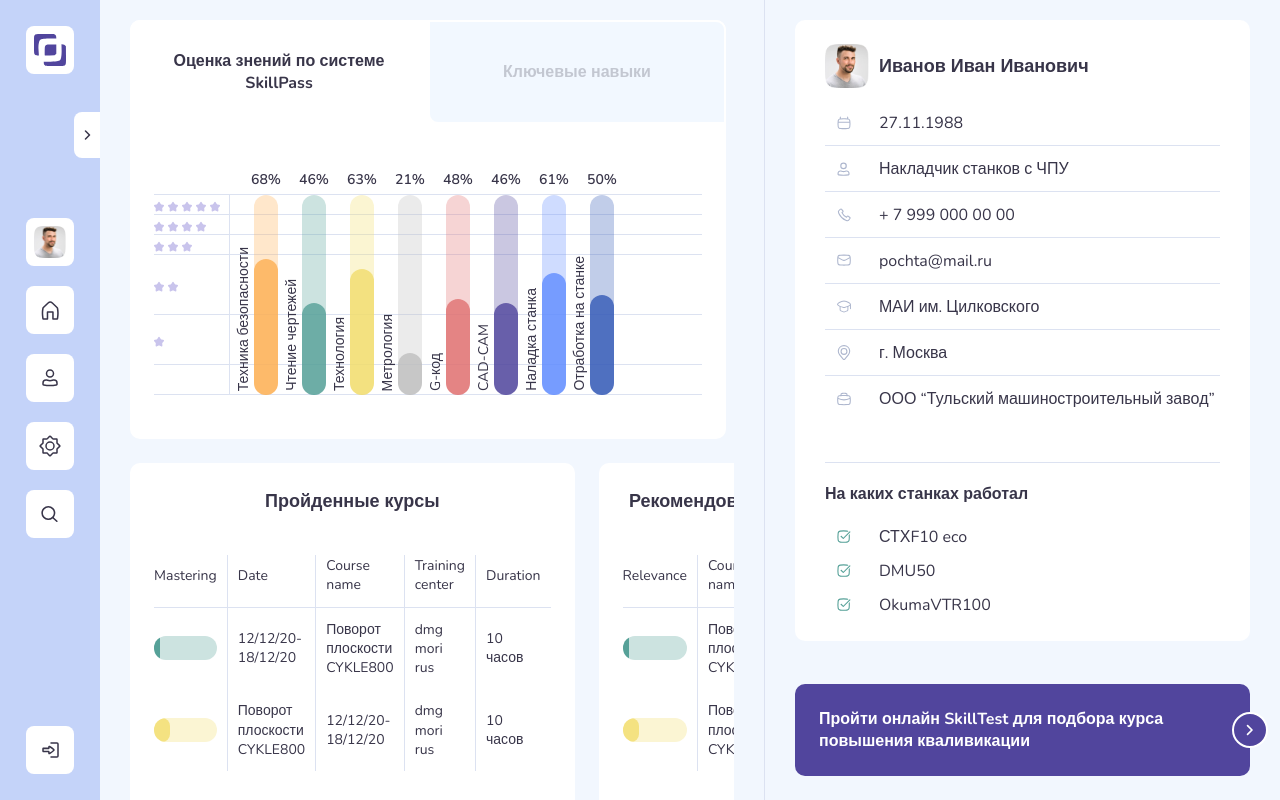
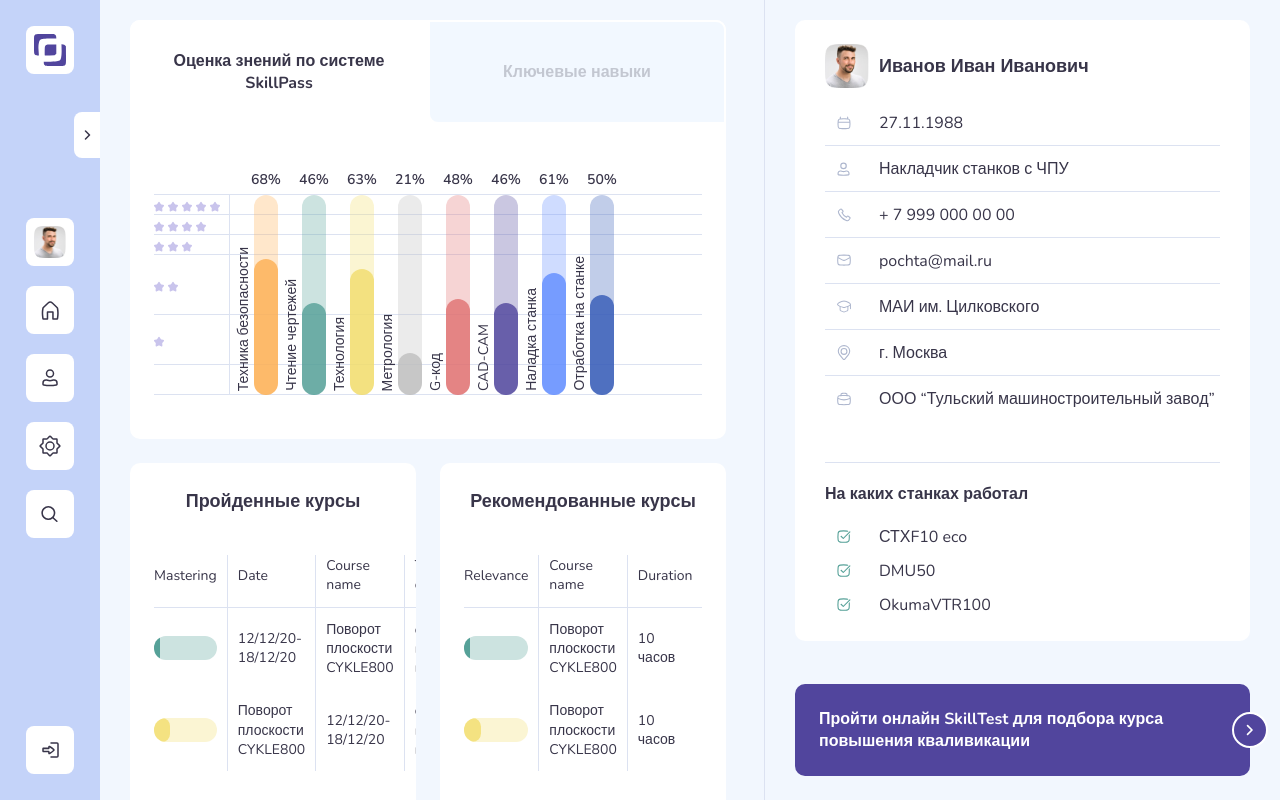
Before and after one commit to maksakoviliya/skillpass, a Vue app: page / in a window 1280 px wide. Built offline with nearby package versions, Linux system fonts and the light colour scheme.

Commit message:
Yet another fixes

```diff
--- a/src/App.vue
+++ b/src/App.vue
@@ -1,7 +1,7 @@
 <template>
   <div class="flex md:h-screen flex-col lg:flex-row md:overflow-hidden">
     <navbar />
-    <div class="lg:pl-25 w-full bg-sky-200 md:h-full">
+    <div class="pt-14 lg:pt-0 lg:pl-25 w-full bg-sky-200 md:h-full">
       <router-view />
     </div>
   </div>
--- a/src/components/Navbar.vue
+++ b/src/components/Navbar.vue
@@ -1,6 +1,6 @@
 <template>
   <div
-    class="bg-indigo-200 py-2.5 flex justify-between px-6 relative lg:fixed lg:inset-y-0 lg:max-h-100vh lg:flex-col lg:px-6.5 lg:py-6.5 z-30 lg:justify-start"
+    class="bg-indigo-200 py-2.5 flex justify-between px-6 fixed w-full lg:inset-y-0 lg:max-h-100vh lg:flex-col lg:px-6.5 lg:py-6.5 z-30 lg:justify-start"
     :class="wideMenu ? 'lg:w-57.5' : 'lg:w-25'"
   >
     <button
--- a/src/views/Employee.vue
+++ b/src/views/Employee.vue
@@ -3,7 +3,7 @@
     class="relative md:flex md:flex-row-reverse w-full md:px-7.5 md:h-full md:pb-13 lg:pb-0"
   >
     <div
-      class="md:w-1/2 xl:w-full xl:max-w-486 lg:w-5/12 md:pl-7.5 md:border-l border-indigo-300 w-full md:flex flex-col h-full justify-between pt-5 md:pb-6"
+      class="md:w-1/2 xl:w-full xl:max-w-486 lg:w-full lg:max-w-md md:pl-7.5 md:border-l border-indigo-300 w-full md:flex flex-col h-full justify-between pt-5 md:pb-6"
     >
       <div
         class="p-6 bg-white rounded-xl shadow-md lg:px-7.5 md:mb-6 md:overflow-auto custom-scroll"
@@ -275,14 +275,14 @@
       </div>
     </div>
     <div
-      class="md:w-1/2 xl:w-full lg:w-7/12 md:pr-2 md:mr-7.5 pt-5 md:pb-6 md:overflow-auto custom-scroll"
+      class="md:w-1/2 xl:w-full lg:w-full md:pr-2 md:mr-7.5 pt-5 md:pb-6 md:overflow-auto custom-scroll"
     >
       <div class="bg-white rounded-xl shadow-md">
         <tabs></tabs>
       </div>
       <div class="xl:flex gap-6">
         <div
-          class="p-6 bg-white rounded-xl shadow-md mt-6 flex-1 flex flex-col justify-between"
+          class="p-6 bg-white rounded-xl shadow-md mt-6 flex-1 flex flex-col justify-between overflow-auto"
         >
           <div
             class="border-b border-indigo-300 pt-2.5 pb-7.5 mb-3.5 lg:border-0 lg:p-0 lg:mb-10"
@@ -312,7 +312,7 @@
           </div>
         </div>
         <div
-          class="p-6 bg-white rounded-xl shadow-md mt-6 flex-1 flex flex-col justify-between"
+          class="p-6 bg-white rounded-xl shadow-md mt-6 flex-1 flex flex-col justify-between overflow-auto"
         >
           <div
             class="border-b border-indigo-300 pt-2.5 pb-7.5 mb-3.5 lg:border-0 lg:p-0 lg:mb-10"
--- a/tailwind.config.js
+++ b/tailwind.config.js
@@ -21,6 +21,7 @@ module.exports = {
         38: "9.5rem",
         50: "12.5rem",
         57.5: "14.375rem",
+        90: "22.5rem",
       },
       minHeight: {
         11.5: "2.875rem",
```
